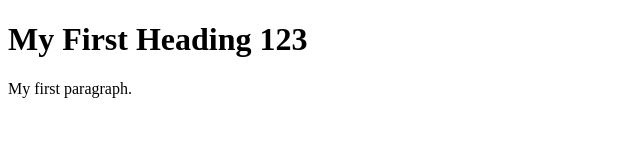
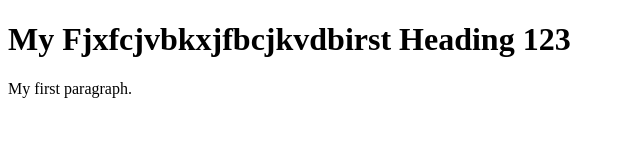
Before and after one commit to danhillstchris/mywebpage, a plain HTML site: page index.html in a window 1280 px wide. Shown: the whole page, without its empty margins (0-640 px from the left). Drawn offline with Linux system fonts and the light colour scheme.

Commit message:
Update index.html

```diff
--- a/index.html
+++ b/index.html
@@ -2,7 +2,7 @@
 <html>
 <body>
 
-<h1>My First Heading 123</h1>
+<h1>My Fjxfcjvbkxjfbcjkvdbirst Heading 123</h1>
 
 <p>My first paragraph.</p>
 
```
